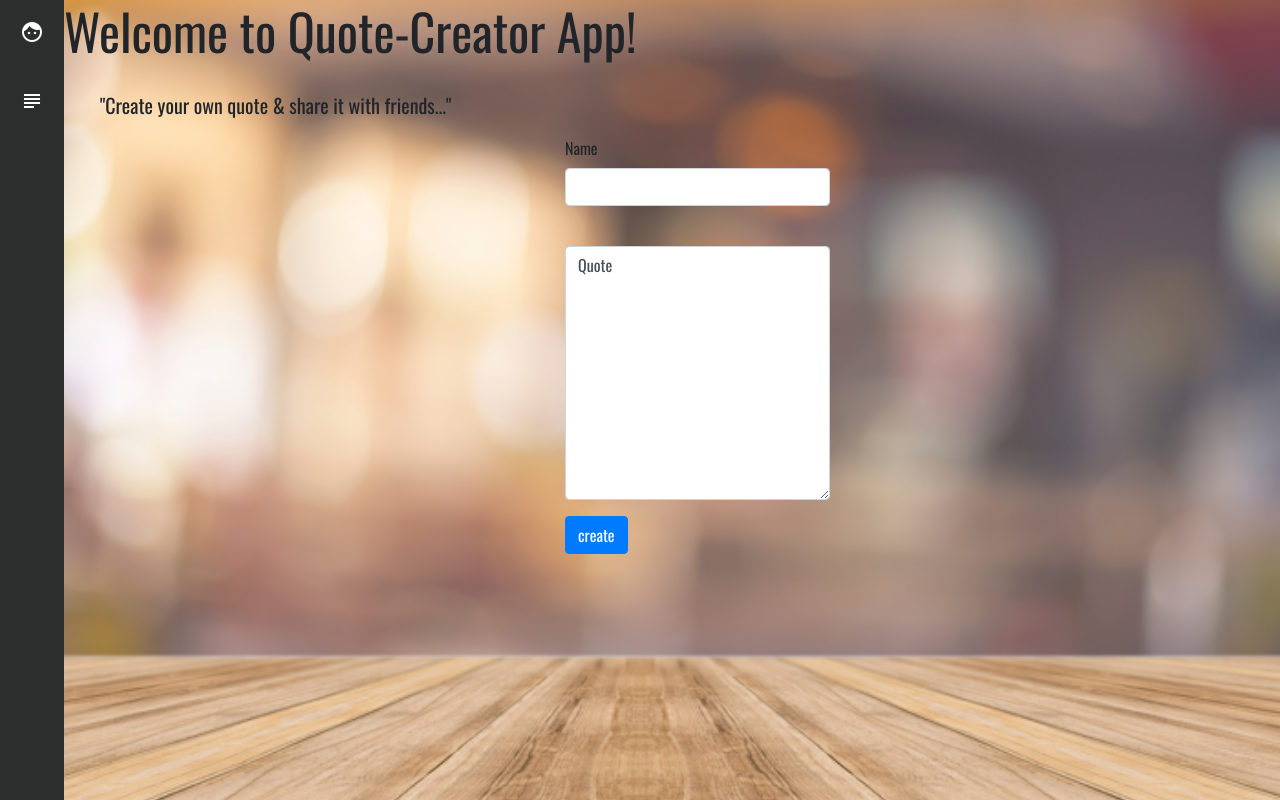
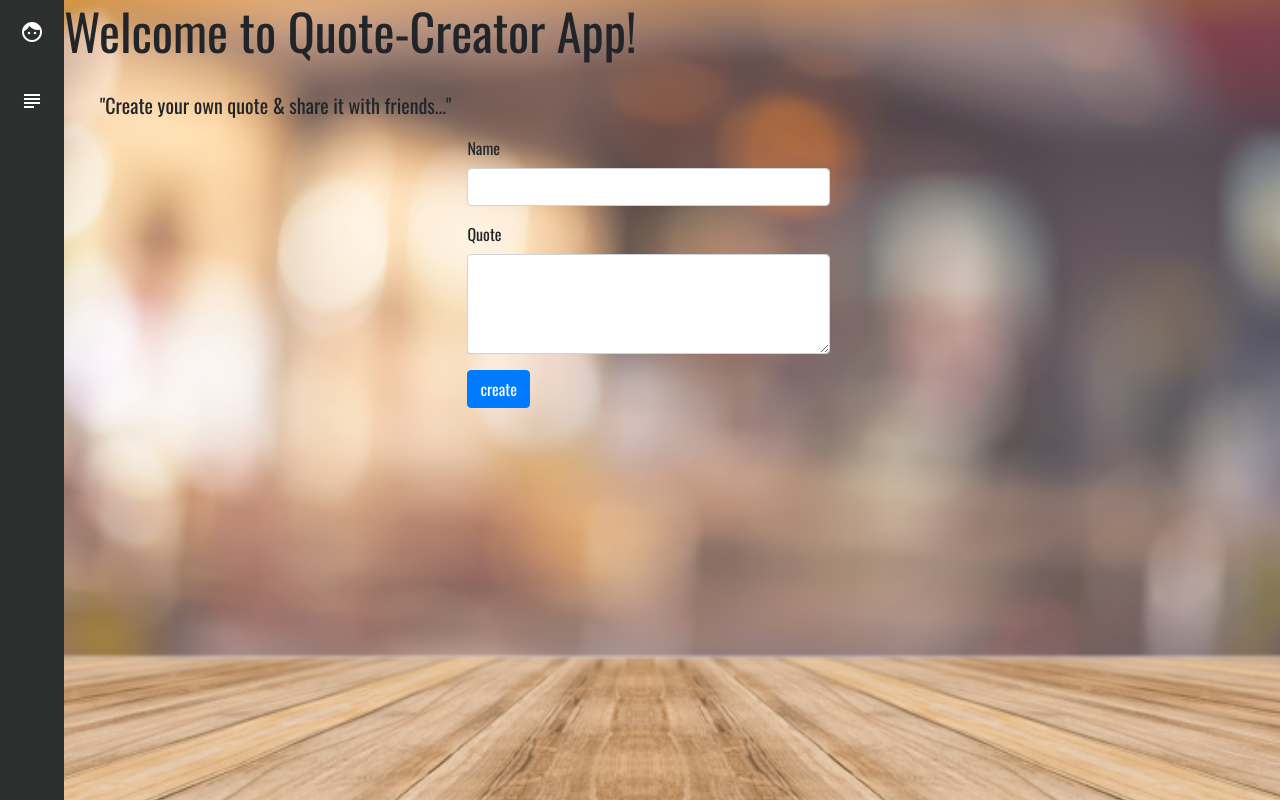
Before and after one commit to KevineMusoni/Quote-Creator-App, an Angular app: page / in a window 1280 px wide. Built offline with nearby package versions, Linux system fonts and the light colour scheme.

Commit message:
form validation

```diff
--- a/src/app/sidebar/sidebar.component.html
+++ b/src/app/sidebar/sidebar.component.html
@@ -19,11 +19,11 @@
               <form>
                     <div class="form-group">
                             <label for="name">Name</label>
-                            <input id="name" type="text" class="form-control">
+                            <input required id="name" type="text" class="form-control">
                     </div>
                   <div class="form-group">
-                <label for="quote"></label>
-                <textarea id="quote" cols="30" rows="10" class="form-control" >Quote</textarea>
+                <label for="quote">Quote</label>
+                <textarea required id="quote" cols="30" rows="10" class="form-control" ></textarea>
                   </div>
                   <button class="btn btn-primary">create</button>
                 </form>
--- a/src/app/sidebar/sidebar.component.ts
+++ b/src/app/sidebar/sidebar.component.ts
@@ -6,7 +6,7 @@ import { Component, OnInit } from '@angular/core';
   styleUrls: ['./sidebar.component.scss']
 })
 export class SidebarComponent implements OnInit {
-
+  // log(x) { console.log(x); }
   constructor() { }
 
   ngOnInit() {
--- a/src/styles.scss
+++ b/src/styles.scss
@@ -11,6 +11,12 @@ body {
 #heading{
     font-size: 50px;
     margin-bottom: 30px;
+}
+#quote{
+    height:100px;
+}
+button{
+    margin-right: 300px;
 }
 .prg{
     font-size: 20px;
```
